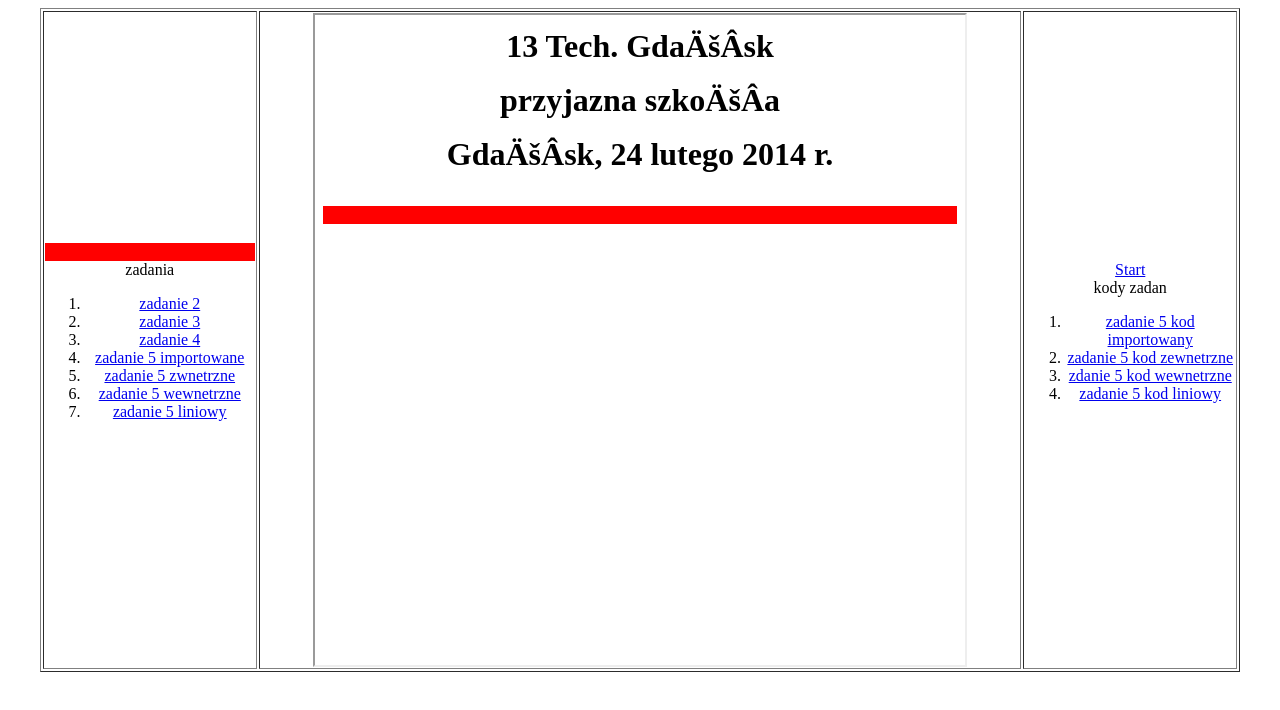
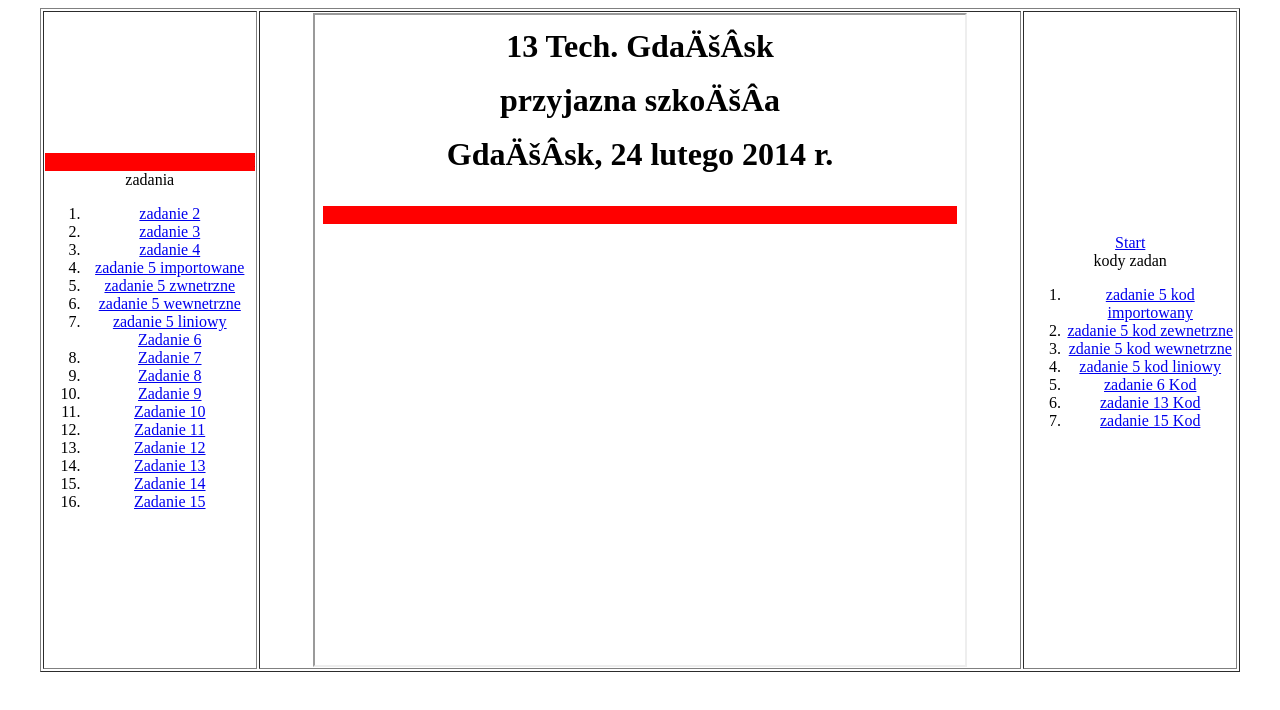
Before and after one commit to Bartex23/CSS, a plain HTML site: page index.html in a window 1280 px wide. Drawn offline with Linux system fonts and the light colour scheme.

Commit message:
Update index.html

```diff
--- a/index.html
+++ b/index.html
@@ -16,6 +16,16 @@ zadania
     <li><a href="Kropacz_z5_2.html" target="glowna">zadanie 5 zwnetrzne</a></li>
     <li><a href="Kropacz_z5_3.html" target="glowna">zadanie 5 wewnetrzne</a></li>
     <li><a href="Kropacz_z5_4.html" target="glowna">zadanie 5 liniowy</a></li>
+	<a href="Krop_z6.html" target="glowna">Zadanie 6</a></li>
+	   <li><a href="krop_z7.html" target="glowna">Zadanie 7</a> </li>
+    <li><a href="krop_z8.html" target="glowna">Zadanie 8</a> </li>
+    <li><a href="krop_z9.html" target="glowna">Zadanie 9</a> </li>
+    <li><a href="krop_z10.html" target="glowna">Zadanie 10</a> </li>
+    <li><a href="krop_z11.html" target="glowna">Zadanie 11</a> </li>
+    <li><a href="krop_z12.html" target="glowna">Zadanie 12</a> </li>
+    <li><a href="krop_z13.html" target="glowna">Zadanie 13</a> </li>
+    <li><a href="krop_z14.html" target="glowna">Zadanie 14</a> </li>
+    <li><a href="krop_z15.html" target="glowna">Zadanie 15</a> </li>
 </ol>
 </td>
 <td align=center><iframe width=650 height=650 name="glowna" src="start.html" border="0"></iframe>
@@ -28,6 +38,9 @@ kody zadan
    <li><a href="Kropacz_kod_z5_2.html" target="glowna">zadanie 5 kod zewnetrzne</a></li>
    <li><a href="Kropacz_kod_z5_3.html" target="glowna">zdanie 5 kod wewnetrzne</a></li>
    <li><a href="Kropacz_kod_z5_4.html" target="glowna">zadanie 5 kod liniowy</a></li>
+       <li><a href="kod_zadanie6_krop.html" target="glowna">zadanie 6 Kod</a></li>
+    <li><a href="kod_zadanie13_krop.html" target="glowna">zadanie 13 Kod</a> </li>
+    <li><a href="kod_zadanie15_krop.html" target="glowna">zadanie 15 Kod</a> </li>
 </td>
 </tr>
 </table>
```
